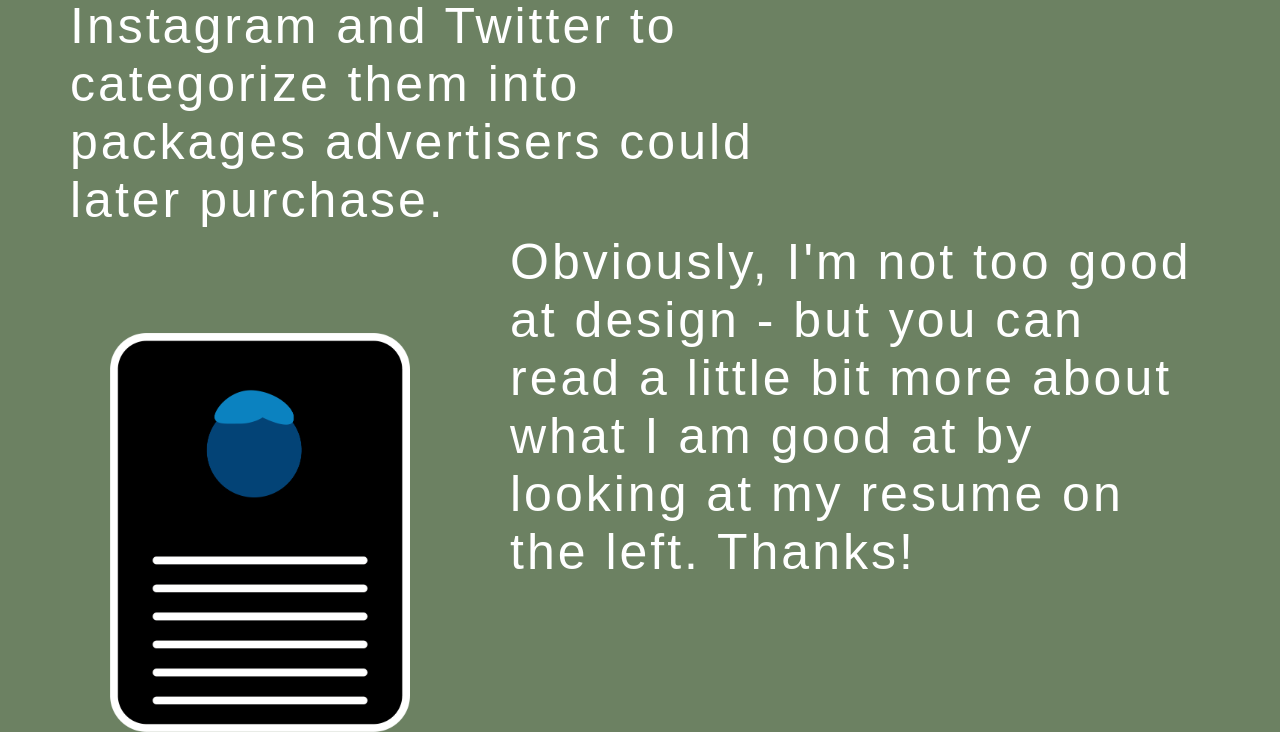
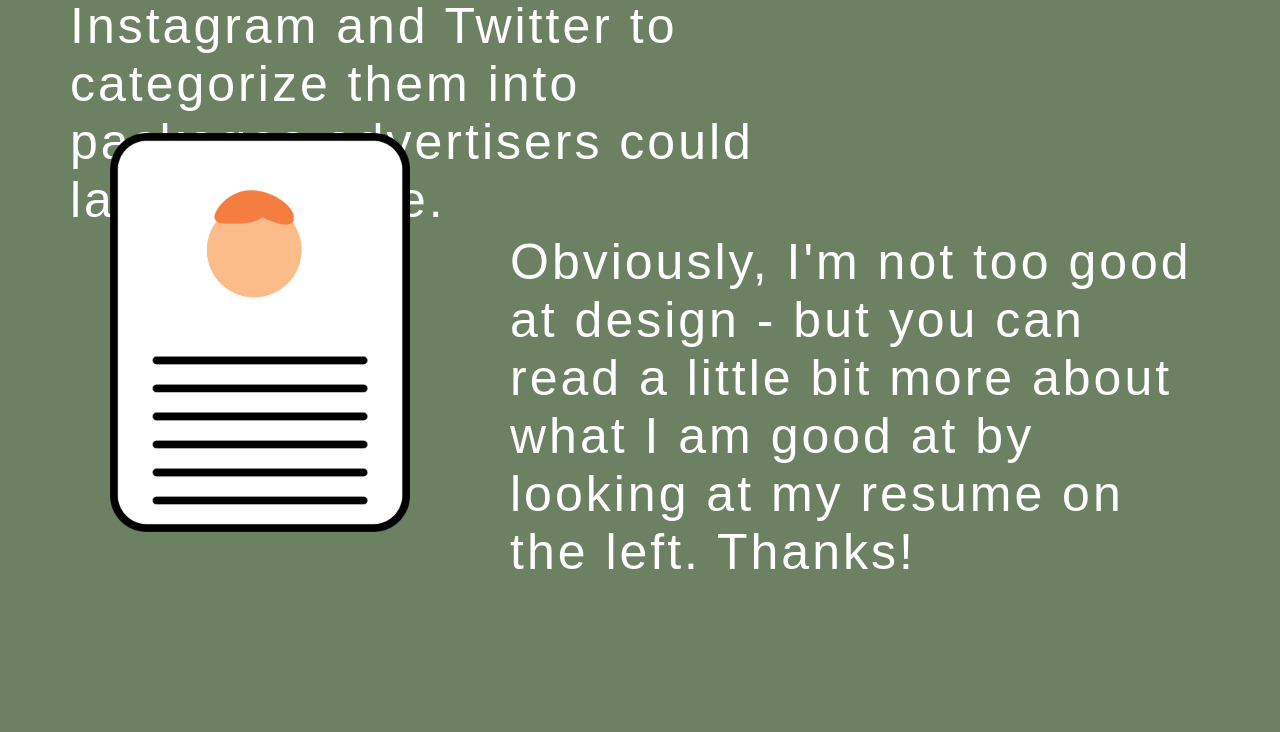
Before and after one commit to CarsonCummins11/resume_site, a plain HTML site: page index.html in a window 1280 px wide. Shown: the part 3267-3999 px from the top of the page. After the commit the page ends 3848 px from the top, so only its background shows below. Drawn offline with Linux system fonts and the light colour scheme; a web font is replaced by a local one.

Commit message:
Update index.html

```diff
--- a/index.html
+++ b/index.html
@@ -59,11 +59,9 @@
       }
       .github-img{
         position:absolute;
-        top:3600px;
+        top:3400px;
         left:110px;
         width:300px;
-        -webkit-filter: invert(1);
-        filter: invert(1);
         cursor: pointer;
       }
       .github{
```
